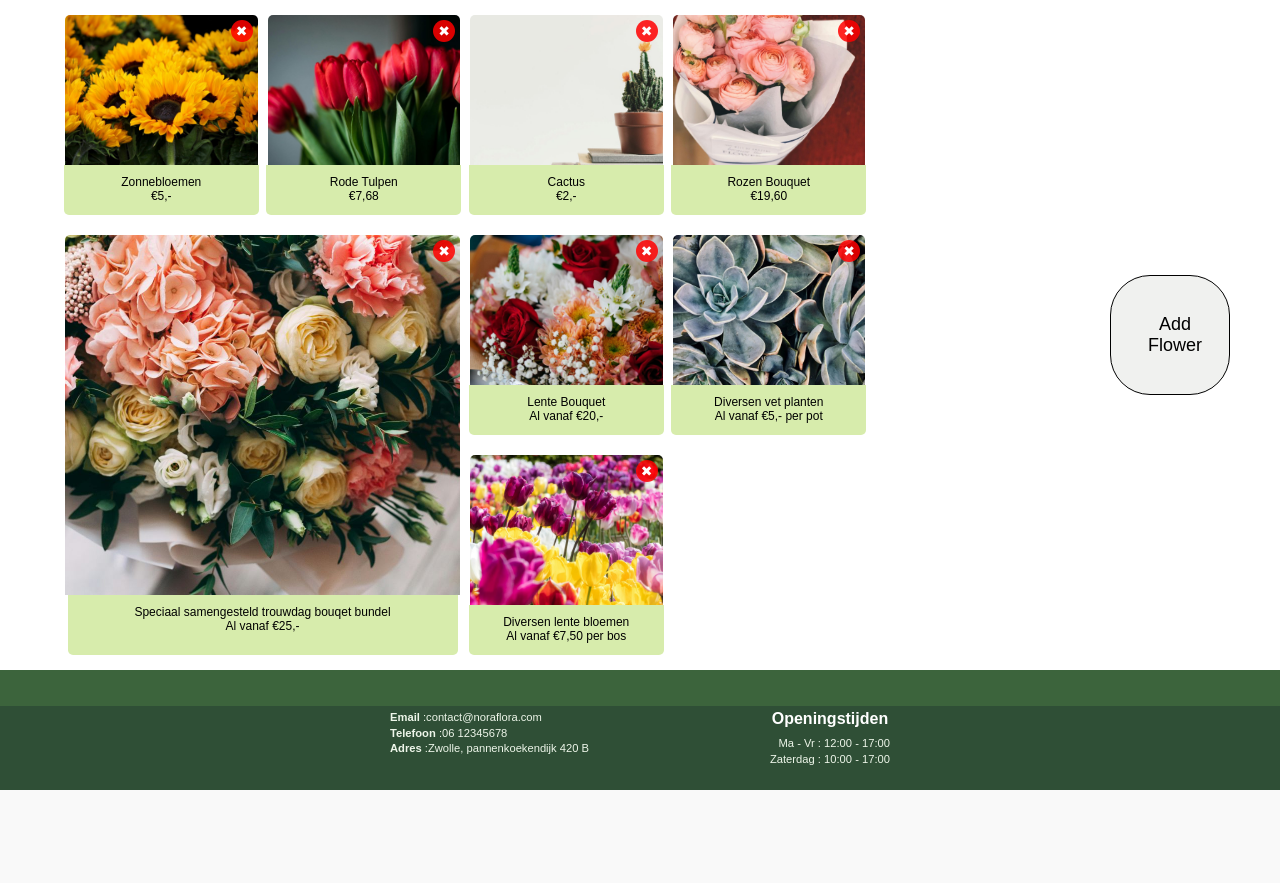
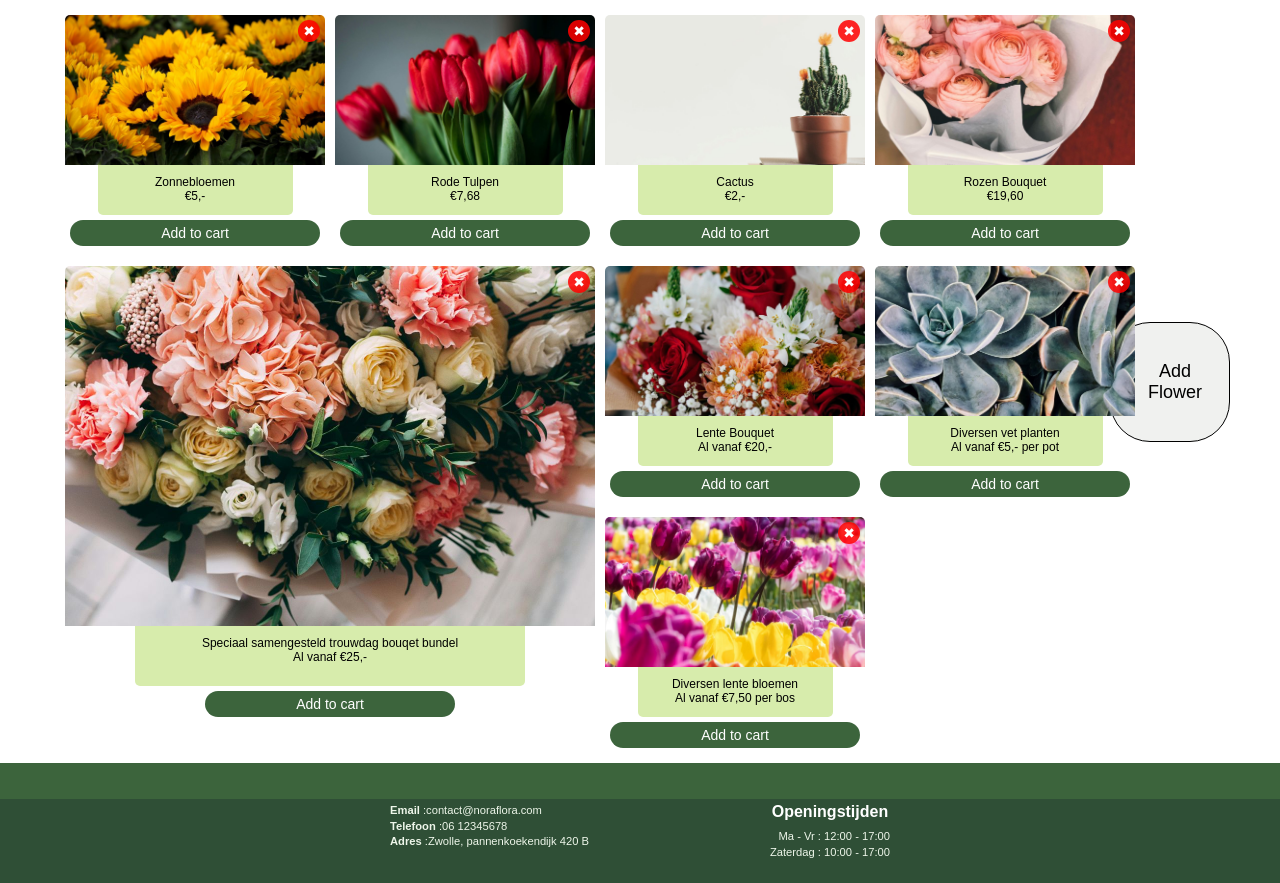
Before and after one commit to Lukas-1601/Nora-s-Flora-s2, a PHP site: page /Assortiment.html in a window 1280 px wide. Shown: the part 112-995 px from the top of the page. Before the commit the page ends 902 px from the top, so only its background shows below. Run offline with PHP 8.4, Linux system fonts and the light colour scheme.

Commit message:
shopping card v1

```diff
--- a/Assortiment.html
+++ b/Assortiment.html
@@ -26,41 +26,49 @@
             <div class="flower">
                 <img src="Asset/sunflowers.jpg" alt="sunflowers" width="170vw" height="150vw">
                 <figcaption>Zonnebloemen<br> €5,-</figcaption>
+                <button class="add-to-cart-btn">Add to cart</button>
             </div>
 
             <div class="flower">
                 <img src="Asset/tulips.jpg" alt="tulips" width="170vw" height="150vw">
                 <figcaption>Rode Tulpen<br>€7,68</figcaption>
+                <button class="add-to-cart-btn">Add to cart</button>
             </div>
 
             <div class="flower">
                 <img src="Asset/Cactus.jpg" alt="cactus" width="170vw" height="150vw">
                 <figcaption>Cactus<br>€2,-</figcaption>
+                <button class="add-to-cart-btn">Add to cart</button>
             </div>
 
             <div class="flower">
                 <img src="Asset/Rozen_Bouqet.jpg" alt="rozen_bouqet" width="170vw" height="150vw">
                 <figcaption>Rozen Bouquet<br>€19,60</figcaption>
+                <button class="add-to-cart-btn">Add to cart</button>
             </div>
 
             <div class="flower big">
                 <img src="Asset/Trouwdag_bouqet.jpg" alt="trouwdag_bouqet" width="370vw" height="350vw">
                 <figcaption>Speciaal samengesteld trouwdag bouqet bundel<br>Al vanaf €25,-</figcaption>
+                <button class="add-to-cart-btn">Add to cart</button>
             </div>
 
             <div class="flower">
                 <img src="Asset/Lente_bouqet.jpg" alt="lente_bouqet" width="170vw" height="150vw">
                 <figcaption>Lente Bouquet<br>Al vanaf €20,-</figcaption>
+                <button class="add-to-cart-btn">Add to cart</button>
             </div>
 
             <div class="flower">
                 <img src="Asset/Diversen.jpg" alt="diversen" width="170vw" height="150vw">
                 <figcaption>Diversen vet planten<br>Al vanaf €5,- per pot</figcaption>
+                <button class="add-to-cart-btn">Add to cart</button>
             </div>
 
             <div class="flower">
                 <img src="Asset/Diverse_lente_bloemen.jpg" alt="diverse lente bloemen" width="170vw" height="150vw">
                 <figcaption>Diversen lente bloemen<br>Al vanaf €7,50 per bos</figcaption>
+                <button class="add-to-cart-btn">Add to cart</button>
             </div>
         </div>
 
--- a/ShoppingCart.html
+++ b/ShoppingCart.html
@@ -57,5 +57,6 @@
     </div>
   </div>
 </footer>
+<script src="javascript.js"></script>
 </body>
 </html>
--- a/Styles.css
+++ b/Styles.css
@@ -54,6 +54,75 @@
 .shopping-cart:hover {
   transform: scale(1.23);
   transition: 0.3s ease;
+}
+
+/* ==========================================================================
+   Cart Styles
+   ========================================================================== */
+
+.cart-item {
+  display: flex;
+  align-items: center;
+  margin: 10px 0;
+  padding: 10px;
+  border: 1px solid #ddd;
+  border-radius: 5px;
+}
+
+.cart-item img {
+  margin-right: 10px;
+}
+
+.item-details {
+  flex: 1;
+}
+
+.item-name {
+  font-weight: bold;
+  display: block;
+}
+
+.item-price {
+  color: #666;
+  display: block;
+}
+
+.quantity-controls {
+  display: flex;
+  align-items: center;
+  margin: 5px 0;
+}
+
+.quantity-controls button {
+  width: 30px;
+  height: 30px;
+  background-color: var(--background-color2);
+  color: white;
+  border: none;
+  cursor: pointer;
+}
+
+.quantity {
+  margin: 0 10px;
+  font-weight: bold;
+}
+
+.subtotal {
+  font-weight: bold;
+  color: var(--background-color1);
+}
+
+.add-to-cart-btn {
+  background-color: var(--background-color1);
+  color: white;
+  border: none;
+  padding: 5px 10px;
+  cursor: pointer;
+  margin-top: 5px;
+}
+
+.add-to-cart-btn:hover {
+  background-color: var(--background-color2);
 }
 
 nav {
--- a/javascript.js
+++ b/javascript.js
@@ -135,6 +135,15 @@
   const caption = document.createElement("figcaption");
   caption.innerHTML = price ? price : "No price"; // <-- FIXED
 
+  // Add to cart button
+  const addBtn = document.createElement("button");
+  addBtn.classList.add("add-to-cart-btn");
+  addBtn.textContent = "Add to cart";
+  addBtn.addEventListener('click', () => {
+    const name = price.split('<br>')[0].trim() || 'Flower';
+    addToCart(name, price, imgSrc);
+  });
+
   // Delete button
   const delBtn = document.createElement("button");
   delBtn.classList.add("delete-btn");
@@ -147,6 +156,7 @@
 
   figure.appendChild(img);
   figure.appendChild(caption);
+  figure.appendChild(addBtn);
   figure.appendChild(delBtn);
   container.appendChild(figure);
 }
@@ -170,3 +180,106 @@
     addFlowerToGrid(flower.img, flower.price, index, flower.big);
   });
 }
+
+// Shopping Cart functionality
+let cart = JSON.parse(localStorage.getItem("cart")) || [];
+
+function saveCart() {
+  localStorage.setItem("cart", JSON.stringify(cart));
+}
+
+function addToCart(name, price, imgSrc) {
+  // Extract numeric price
+  const priceMatch = price.match(/€(\d+(?:,\d+)?)/);
+  const numericPrice = priceMatch ? parseFloat(priceMatch[1].replace(',', '.')) : 0;
+
+  const item = {
+    name: name,
+    price: numericPrice,
+    image: imgSrc,
+    quantity: 1
+  };
+
+  // Check if item already in cart
+  const existing = cart.find(i => i.name === name && i.image === imgSrc);
+  if (existing) {
+    existing.quantity += 1;
+  } else {
+    cart.push(item);
+  }
+
+  saveCart();
+  alert(`${name} added to cart!`);
+}
+
+function calculateTotal() {
+  return cart.reduce((total, item) => total + (item.price * item.quantity), 0);
+}
+
+function loadCart() {
+  const orderSummary = document.querySelector('.order-summary');
+  if (!orderSummary) return; // Not on cart page
+
+  let html = '<h3>Shopping Cart</h3>';
+  if (cart.length === 0) {
+    html += '<p>Your cart is empty.</p>';
+  } else {
+    cart.forEach((item, index) => {
+      const subtotal = (item.price * item.quantity).toFixed(2);
+      html += `
+        <div class="cart-item">
+          <img src="${item.image}" alt="${item.name}" width="50" height="50">
+          <div class="item-details">
+            <span class="item-name">${item.name}</span>
+            <span class="item-price">€${item.price.toFixed(2)}</span>
+            <div class="quantity-controls">
+              <button onclick="changeQuantity(${index}, -1)">-</button>
+              <span class="quantity">${item.quantity}</span>
+              <button onclick="changeQuantity(${index}, 1)">+</button>
+            </div>
+            <span class="subtotal">Subtotal: €${subtotal}</span>
+            <button onclick="removeFromCart(${index})">Remove</button>
+          </div>
+        </div>
+      `;
+    });
+  }
+
+  const total = calculateTotal();
+  html += `<p><strong>Total: €${total.toFixed(2)}</strong></p>`;
+
+  orderSummary.innerHTML = html;
+}
+
+function removeFromCart(index) {
+  cart.splice(index, 1);
+  saveCart();
+  loadCart();
+}
+
+function changeQuantity(index, delta) {
+  cart[index].quantity += delta;
+  if (cart[index].quantity <= 0) {
+    cart.splice(index, 1);
+  }
+  saveCart();
+  loadCart();
+}
+
+// Add click listeners to flower images
+document.addEventListener('DOMContentLoaded', () => {
+  // For static flowers
+  document.querySelectorAll('.add-to-cart-btn').forEach(btn => {
+    btn.addEventListener('click', () => {
+      const flowerDiv = btn.closest('.flower');
+      const figcaption = flowerDiv.querySelector('figcaption');
+      const img = flowerDiv.querySelector('img');
+      const name = figcaption ? figcaption.textContent.split('<br>')[0].trim() : img.alt;
+      const price = figcaption ? figcaption.innerHTML : '€0,-';
+      addToCart(name, price, img.src);
+    });
+  });
+
+  // Load cart if on cart page
+  loadCart();
+});
```
